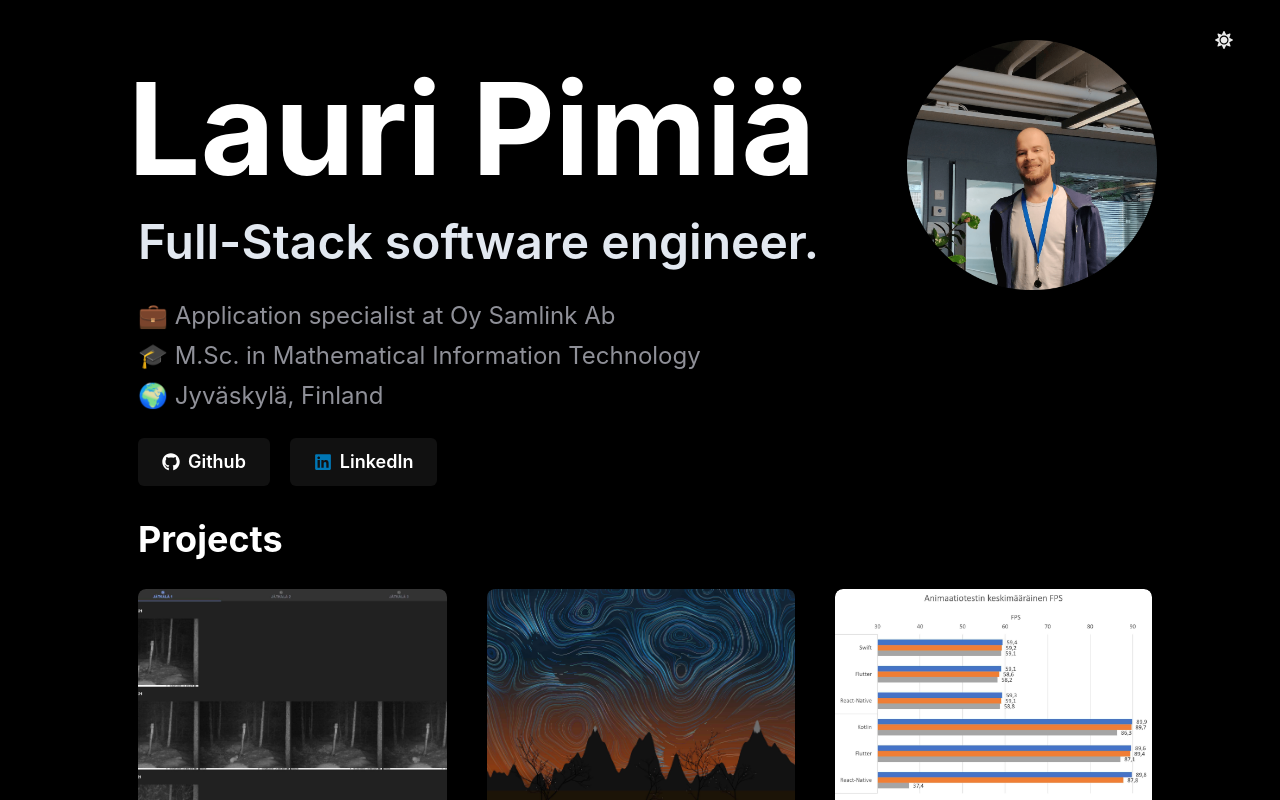
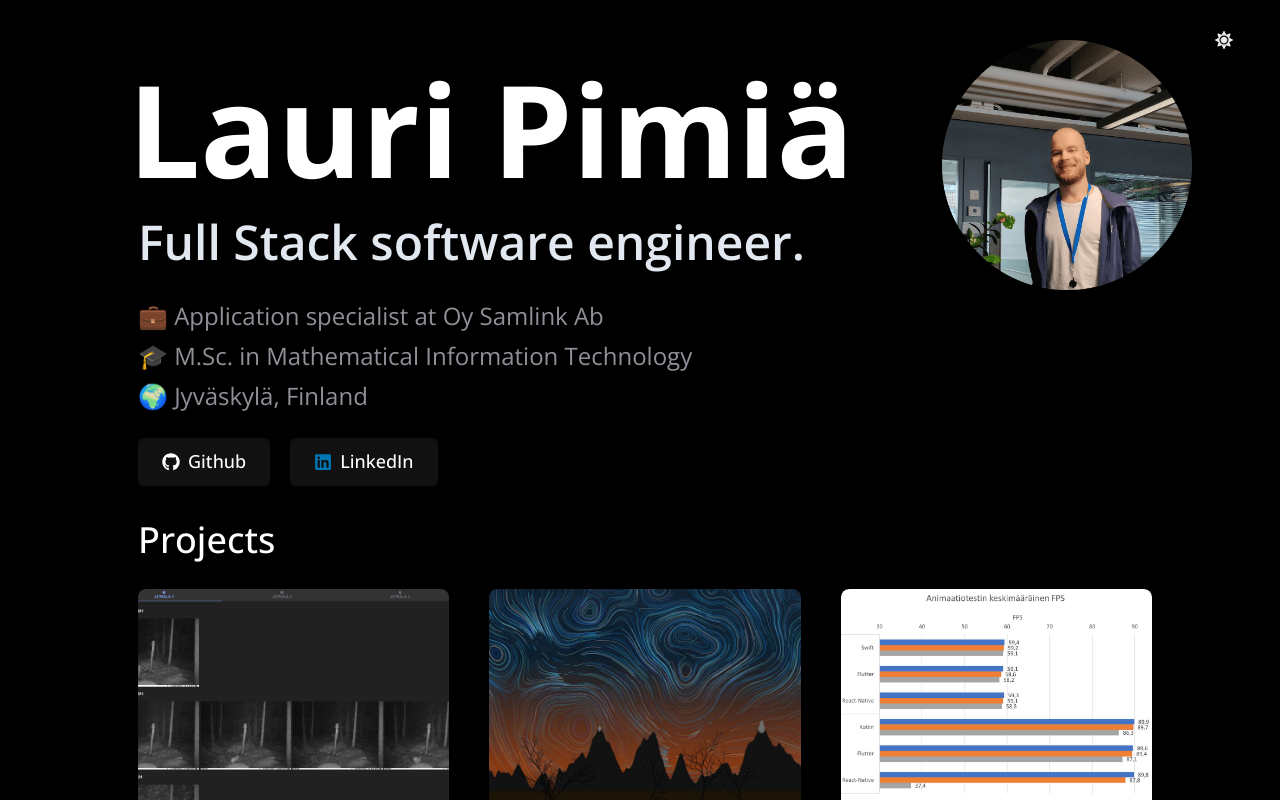
Before and after one commit to naabvb/portfolio, a Next.js app: page / in a window 1280 px wide. Shown: the top 800 px of the page. Built offline with nearby package versions, Linux system fonts and the light colour scheme; a web font is replaced by a local one.

Commit message:
Update fonts

```diff
--- a/components/readMoreModal.js
+++ b/components/readMoreModal.js
@@ -23,7 +23,7 @@ function readMoreModal({ modal, disclosure }) {
         <ModalHeader
           roundedTop="lg"
           className="modalBody modalHeader"
-          fontWeight="bold"
+          fontWeight="700"
           fontSize="2xl"
         >
           {modal.header}
--- a/components/showcase.js
+++ b/components/showcase.js
@@ -11,6 +11,7 @@ function showcase() {
         <SlideFade in={true} transition={transitions.showcase.header}>
           <Heading
             className="showcaseHeader"
+            fontWeight="500"
             my="2vh"
             pb="4px"
             fontSize={{ base: "4xl", "2xl": "5xl" }}
--- a/data/basicInfo.js
+++ b/data/basicInfo.js
@@ -1,7 +1,7 @@
 export const basicInfo = {
   headers: {
     name: "Lauri Pimiä",
-    title: "Full-Stack software engineer.",
+    title: "Full Stack software engineer.",
   },
   occupation: {
     work: "Application specialist at Oy Samlink Ab",
--- a/fragments/card.js
+++ b/fragments/card.js
@@ -43,8 +43,8 @@ function card({ project }) {
             ))}
           </Stack>
         </Box>
-        <Box pt="4px" pb="4px" noOfLines={1}>
-          <Heading className="cardHeader" fontWeight="bold" fontSize="xl">
+        <Box pt="4px" pb="2.5px" noOfLines={1}>
+          <Heading className="cardHeader" fontWeight="700" fontSize="xl">
             {project.card.header}
           </Heading>
         </Box>
--- a/fragments/headers.js
+++ b/fragments/headers.js
@@ -13,7 +13,7 @@ function headers({ headers }) {
       <SlideFade in={true} transition={transitions.header.slideFade}>
         <Heading
           whiteSpace="nowrap"
-          fontWeight="bold"
+          fontWeight="700"
           className="primaryHeader"
           as="h1"
           fontSize={{ base: "5xl", md: "7xl", lg: "9xl", "2xl": "11xl" }}
@@ -26,7 +26,7 @@ function headers({ headers }) {
           <Text
             whiteSpace="nowrap"
             ml={margins.centeringMargin}
-            fontWeight="semibold"
+            fontWeight="600"
             fontSize={{ base: "1xl", md: "3xl", lg: "5xl", "2xl": "7xl" }}
             as="h2"
           >
--- a/fragments/occupation.js
+++ b/fragments/occupation.js
@@ -1,5 +1,5 @@
 import { Box, SlideFade, Stack, Text } from "@chakra-ui/react";
-import { fonts, margins } from "../styles/theme";
+import { customFontSizes, margins } from "../styles/theme";
 import { transitions } from "../styles/transitions";
 
 function occupation({ occupation }) {
@@ -7,13 +7,22 @@ function occupation({ occupation }) {
     <SlideFade in={true} transition={transitions.occupation.slideFade}>
       <Box>
         <Stack spacing="1" ml={margins.centeringMargin} direction="column">
-          <Text className="occupationText" fontSize={fonts.occupationFontSize}>
+          <Text
+            className="occupationText"
+            fontSize={customFontSizes.occupationFontSize}
+          >
             <Box as="span">💼</Box> <Box as="span">{occupation.work}</Box>
           </Text>
-          <Text className="occupationText" fontSize={fonts.occupationFontSize}>
+          <Text
+            className="occupationText"
+            fontSize={customFontSizes.occupationFontSize}
+          >
             <Box as="span">🎓</Box> <Box as="span">{occupation.education}</Box>
           </Text>
-          <Text className="occupationText" fontSize={fonts.occupationFontSize}>
+          <Text
+            className="occupationText"
+            fontSize={customFontSizes.occupationFontSize}
+          >
             <Box as="span">🌍</Box> <Box as="span">{occupation.location}</Box>
           </Text>
         </Stack>
--- a/fragments/socialButtons.js
+++ b/fragments/socialButtons.js
@@ -25,6 +25,7 @@ function socialButtons({ social }) {
             <Button
               bg={useColorModeValue("white", "#111111")}
               shadow="md"
+              fontWeight="500"
               size={buttonSize}
               leftIcon={<FaGithub className="repositoryLinkIcon" />}
             >
@@ -41,6 +42,7 @@ function socialButtons({ social }) {
             <Button
               bg={useColorModeValue("white", "#111111")}
               shadow="md"
+              fontWeight="500"
               size={buttonSize}
               leftIcon={<FaLinkedin color="#0077b5" />}
             >
--- a/package.json
+++ b/package.json
@@ -18,6 +18,7 @@
     "@chakra-ui/theme-tools": "^1.3.1",
     "@emotion/react": "^11.7.1",
     "@emotion/styled": "^11.6.0",
+    "@fontsource/open-sans": "^4.5.2",
     "framer-motion": "^5.5.5",
     "next": "12.0.7",
     "react": "17.0.2",
--- a/pages/_app.js
+++ b/pages/_app.js
@@ -1,5 +1,9 @@
 import { ChakraProvider } from "@chakra-ui/react";
 import theme from "../styles/theme";
+import "@fontsource/open-sans/700.css";
+import "@fontsource/open-sans/600.css";
+import "@fontsource/open-sans/500.css";
+import "@fontsource/open-sans/400.css";
 
 function MyApp({ Component, pageProps }) {
   return (
--- a/pages/index.js
+++ b/pages/index.js
@@ -12,7 +12,7 @@ export default function Home() {
         <meta name="title" content="Lauri Pimiä" />
         <meta
           name="description"
-          content="Full-Stack software engineer from Finland."
+          content="Full Stack software engineer from Finland."
         />
       </Head>
       <ThemeToggle />
--- a/styles/theme.js
+++ b/styles/theme.js
@@ -57,8 +57,13 @@ export const margins = {
   centeringMargin: { base: "2px", md: "5px", lg: "10px" },
 };
 
-export const fonts = {
+export const customFontSizes = {
   occupationFontSize: { base: "md", md: "lg", lg: "2xl", "2xl": "2xl" },
+};
+
+const fonts = {
+  heading: "Open Sans",
+  body: "Open Sans",
 };
 
 const fontSizes = {
@@ -78,6 +83,7 @@ const breakpoints = createBreakpoints({
 const theme = extendTheme({
   config,
   styles,
+  fonts,
   fontSizes,
   breakpoints,
 });
```
Also changed, not shown: 1 other file (tests, documents, lock files or other folders).
